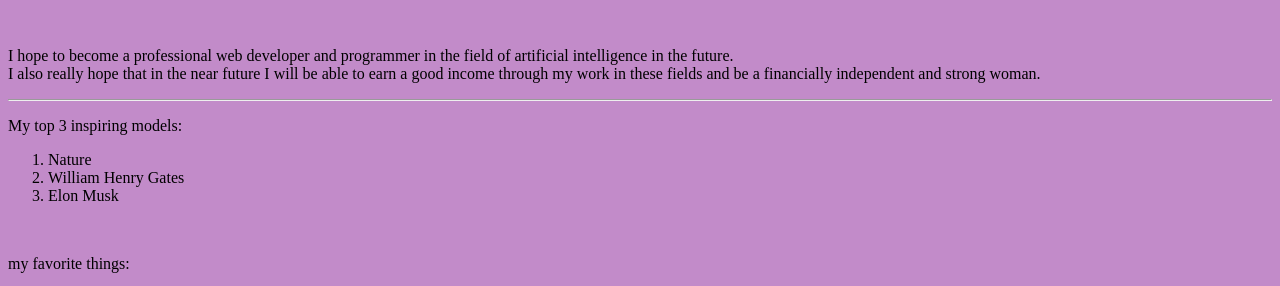
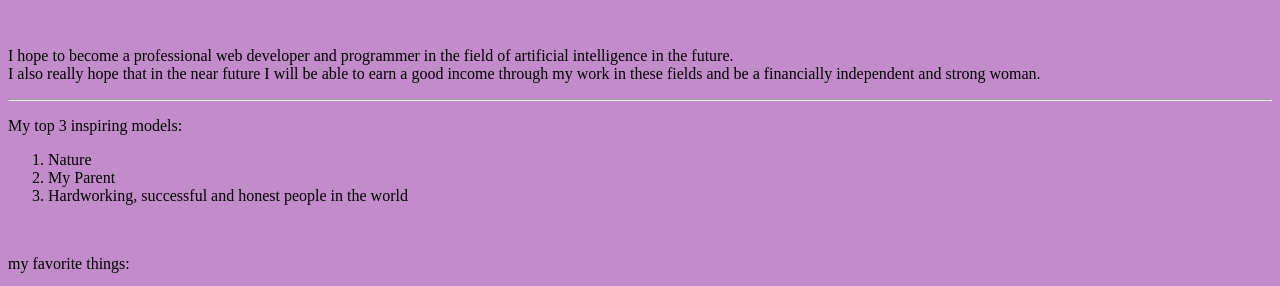
Before and after one commit to bluesky3333/My-personal-hub, a plain HTML site: page about-me.html in a window 1280 px wide. Shown: the part 496-782 px from the top of the page. Drawn offline with Linux system fonts and the light colour scheme.

Commit message:
Update about-me.html

```diff
--- a/about-me.html
+++ b/about-me.html
@@ -35,8 +35,8 @@
             <p>My top 3 inspiring models:</p>
             <ol>
                 <li>Nature</li>
-                <li>William Henry Gates</li>
-                <li>Elon Musk</li>
+                <li>My Parent</li>
+                <li>Hardworking, successful and honest people in the world</li>
             </ol><br>
             <p>my favorite things:</p>
             <ul>
@@ -57,4 +57,5 @@
         </p>
     </footer>
 </body>
+
 </html>
```
